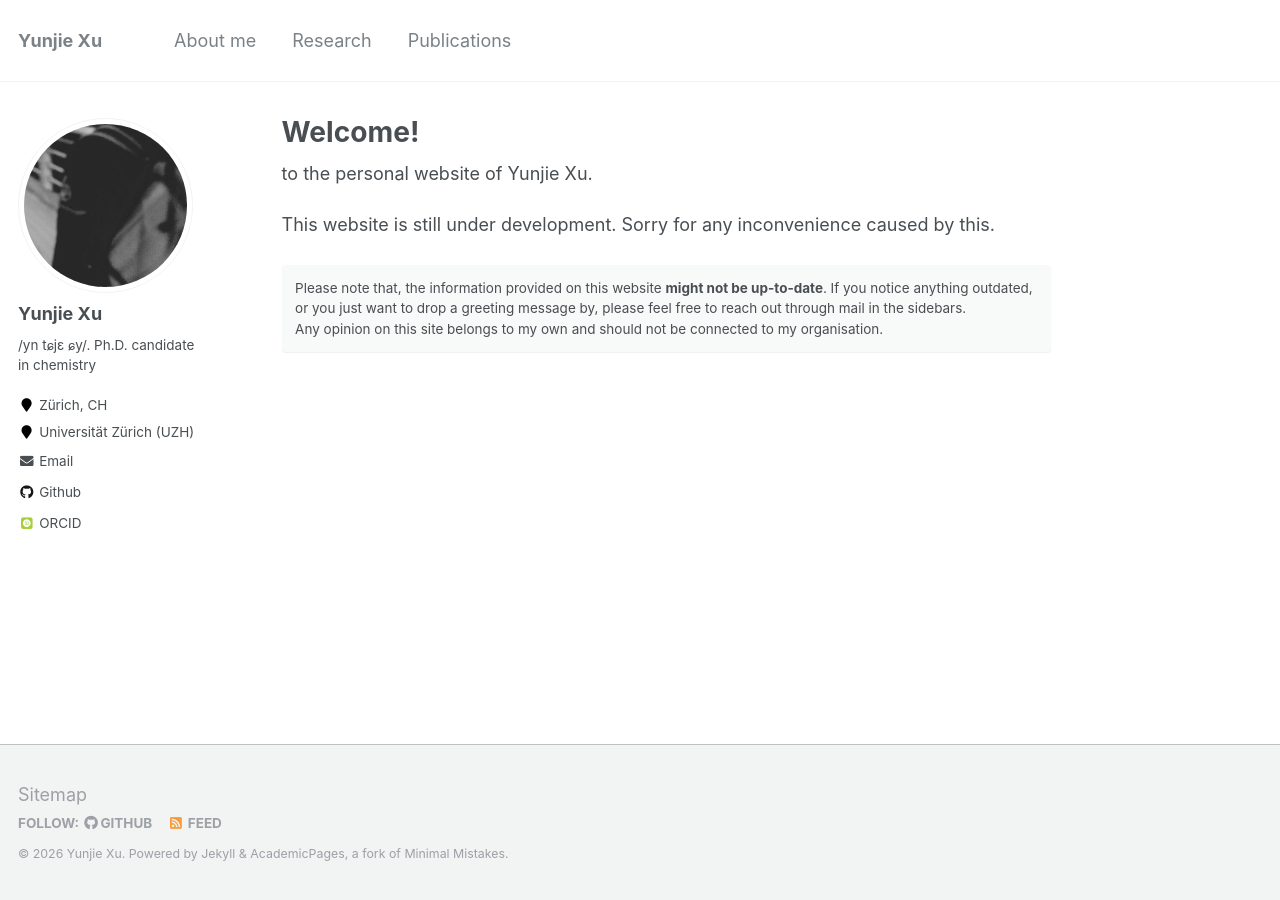
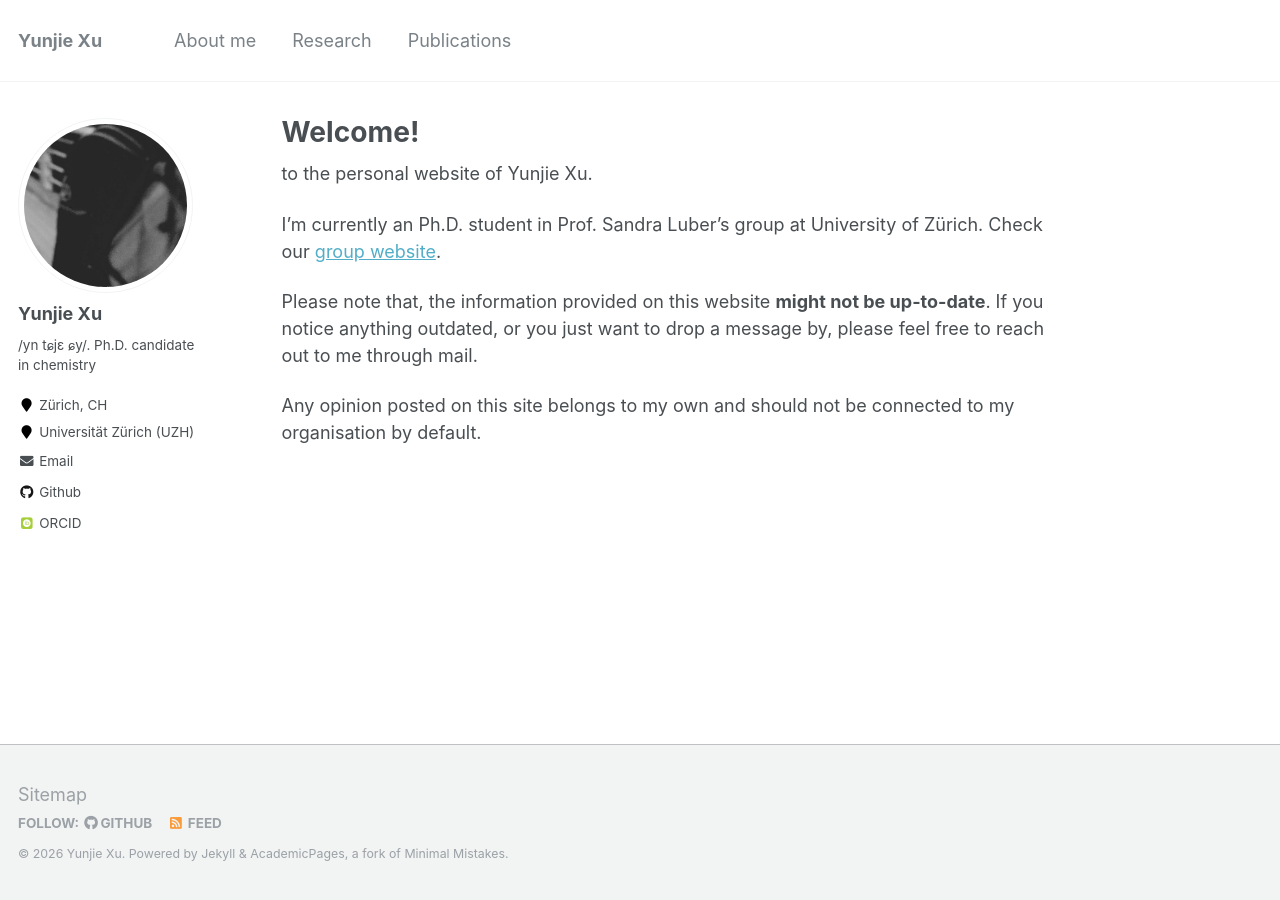
Before and after one commit to Syrizein/syrizein.github.io, a Jekyll site: the page built from _pages/about.md, in a window 1280 px wide. Built offline with Jekyll 4.4.1, drawn with Linux system fonts in a browser that asks for light colours; some web fonts are replaced.

Commit message:
Update information about employment.

```diff
--- a/_pages/about.md
+++ b/_pages/about.md
@@ -9,8 +9,8 @@ redirect_from:
 
 to the personal website of Yunjie Xu.
 
-This website is still under development. Sorry for any inconvenience caused by this.
+I'm currently an Ph.D. student in Prof. Sandra Luber's group at University of Zürich. Check our [group website](https://lubergroup.ch/).
 
-Please note that, the information provided on this website **might not be up-to-date**. If you notice anything outdated, or you just want to drop a greeting message by, please feel free to reach out through mail in the sidebars.
-Any opinion on this site belongs to my own and should not be connected to my organisation.
-{: .notice}
+Please note that, the information provided on this website **might not be up-to-date**. If you notice anything outdated, or you just want to drop a message by, please feel free to reach out to me through mail.
+
+Any opinion posted on this site belongs to my own and should not be connected to my organisation by default.
```
Also changed, not shown: _pages/aboutme.md (+4 -4 lines), _pages/research.md (+1 -1 lines).
